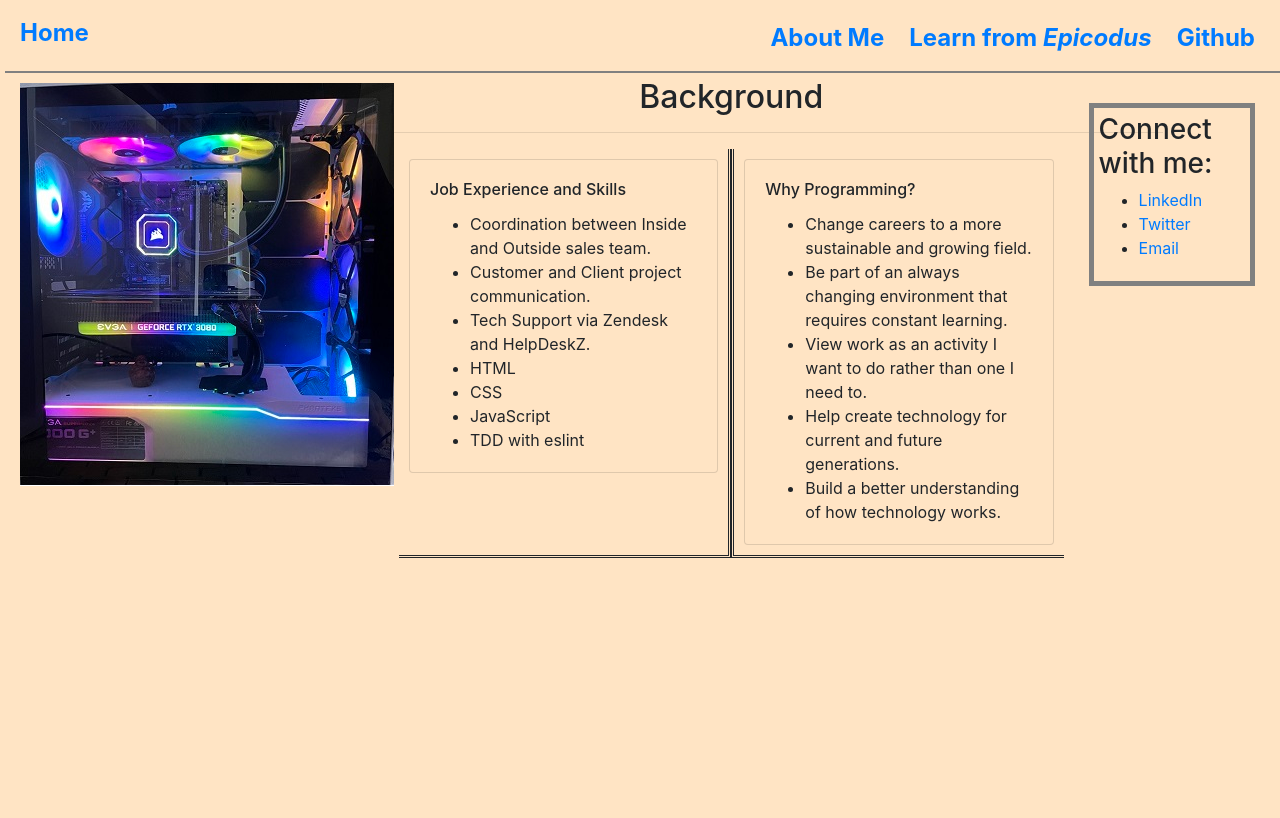
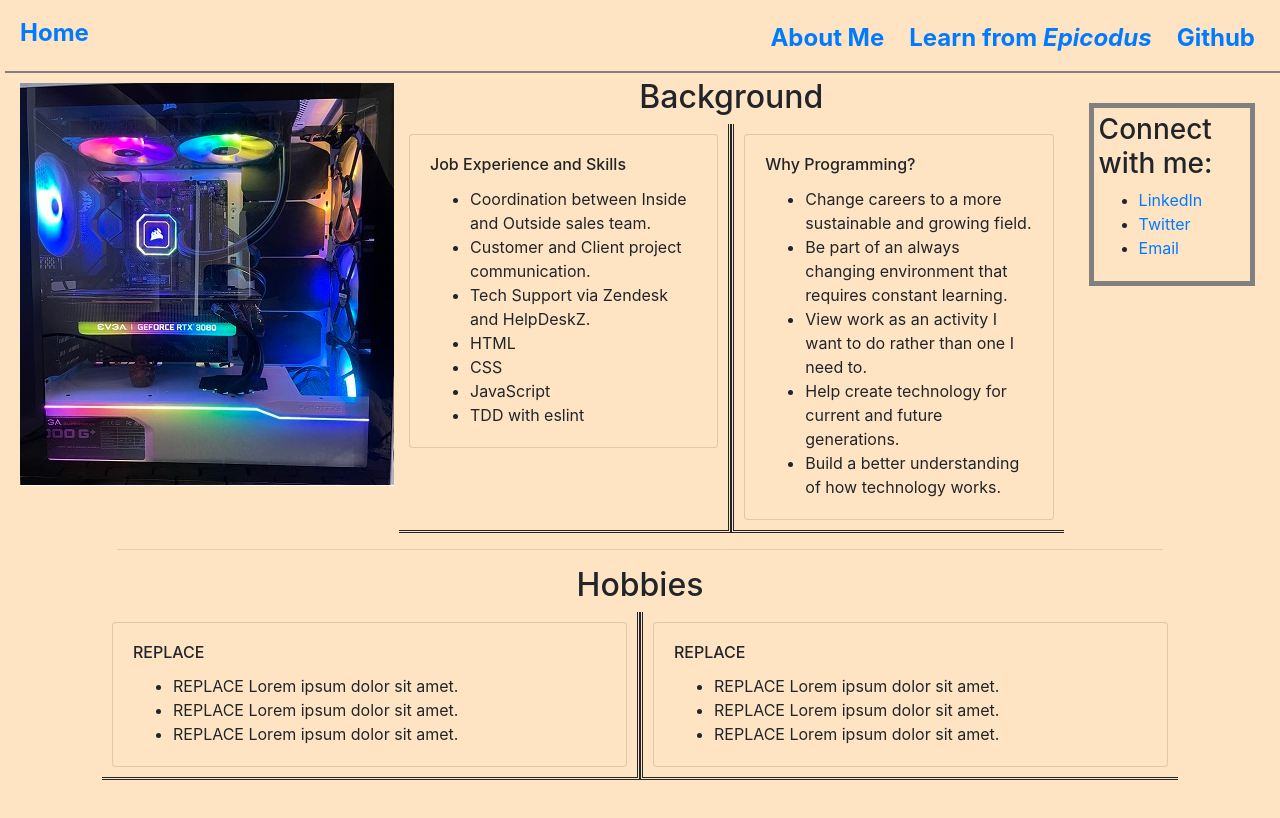
Before and after one commit to beads89/portfolio-project, a plain HTML site: page aboutme.html in a window 1280 px wide. Drawn offline with Linux system fonts and the light colour scheme.

Commit message:
add hobbies, lorem ipsum cards x2 WIP

```diff
--- a/aboutme.html
+++ b/aboutme.html
@@ -24,10 +24,8 @@
   <div class="container">
     <div class="jumbotron">
       <h2 class="center">Background</h2>
-      <hr>
       <div class="row">
         <div class="col-6 d-column leftseparate">
-          <!-- <h4 class="center">Background</h4> -->
           <div class="card">
             <div class="card-body">
               <h6 class="card-title">Job Experience and Skills</h6>
@@ -44,7 +42,6 @@
           </div>
         </div>
         <div class="col-6 d-column rightseparate">
-          <!-- <h4 class="center">Background</h4> -->
           <div class="card">
             <div class="card-body">
               <h6 class="card-title">Why Programming?</h6>
@@ -59,6 +56,34 @@
           </div>
         </div>
       </div>
+      <hr>
+      <h2 class="center">Hobbies</h2>
+      <div class="row">
+        <div class="col-6 d-column leftseparate">
+          <div class="card">
+            <div class="card-body">
+              <h6 class="card-title">REPLACE</h6>
+              <ul class="card-text">
+                <li>REPLACE Lorem ipsum dolor sit amet.</li>
+                <li>REPLACE Lorem ipsum dolor sit amet.</li>
+                <li>REPLACE Lorem ipsum dolor sit amet.</li>
+              </ul>
+            </div>
+          </div>
+        </div>
+        <div class="col-6 d-column rightseparate">
+          <div class="card">
+            <div class="card-body">
+              <h6 class="card-title">REPLACE</h6>
+              <ul class="card-text">
+                <li>REPLACE Lorem ipsum dolor sit amet.</li>
+                <li>REPLACE Lorem ipsum dolor sit amet.</li>
+                <li>REPLACE Lorem ipsum dolor sit amet.</li>
+              </ul>
+            </div>
+          </div>
+        </div>
+      </div>
     </div>
   </div>
 </body>
```
